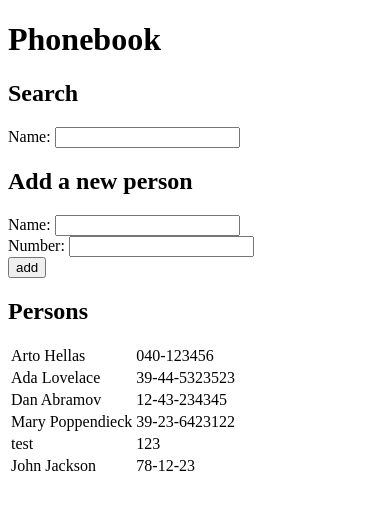
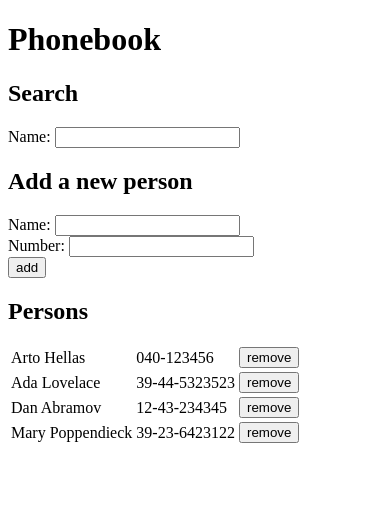
Before and after one commit to cdrbbt/fs-course, a React (Create React App) app in the folder part2/phonebook/: page / in a window 390 px wide. Shown: the top 510 px of the page. Built offline with nearby package versions, Linux system fonts and the light colour scheme; data requests are answered from the project's data file.

Commit message:
2.17 phonebook

```diff
--- a/part2/phonebook/db.json
+++ b/part2/phonebook/db.json
@@ -19,16 +19,6 @@
       "name": "Mary Poppendieck",
       "number": "39-23-6423122",
       "id": 4
-    },
-    {
-      "name": "test",
-      "number": "123",
-      "id": 5
-    },
-    {
-      "name": "John Jackson",
-      "number": "78-12-23",
-      "id": 6
     }
   ]
 }
--- a/part2/phonebook/src/App.js
+++ b/part2/phonebook/src/App.js
@@ -27,12 +27,17 @@ const App = () => {
     } else {
       phonebookService.addPerson(newPerson)
         .then(person => {
-          console.log(person)
           setPersons(persons.concat(person))
           setNewPerson(defaultPerson)
         })
 
     }
+  }
+
+  const deletePerson = (person) => () => {
+    window.confirm(`Delete ${person.name}?`) ?
+    phonebookService.removePerson(person.id).then(() => setPersons(persons.filter(p => p.id !== person.id))) :
+    console.log('cancel')
   }
 
   const nameChange = (event) => setNewPerson({ ...newPerson, name: event.target.value })
@@ -55,6 +60,7 @@ const App = () => {
       />
       <PersonList
         persons={fileteredList}
+        deletePerson={deletePerson}
       />
     </div>
 
--- a/part2/phonebook/src/components/Person.js
+++ b/part2/phonebook/src/components/Person.js
@@ -1,10 +1,11 @@
 import React from 'react'
 
-const Person = ({person}) => {
+const Person = ({person, deletePerson}) => {
   return (
     <tr>
       <td>{person.name}</td>
       <td>{person.number}</td>
+      <td><button onClick={deletePerson(person)}>remove</button></td>
     </tr>
   )
 }
--- a/part2/phonebook/src/components/PersonList.js
+++ b/part2/phonebook/src/components/PersonList.js
@@ -1,13 +1,13 @@
 import React from 'react'
 import Person from './Person'
 
-const PersonList = ({persons}) => {
+const PersonList = ({persons, deletePerson}) => {
   return (
     <div>
       <h2>Persons</h2>
       <table>
         <tbody>
-          {persons.map(person => <Person person={person} key={person.name}/>)}
+          {persons.map(person => <Person person={person} key={person.name} deletePerson={deletePerson}/>)}
         </tbody>
       </table>
     </div>
--- a/part2/phonebook/src/services/phonebookService.js
+++ b/part2/phonebook/src/services/phonebookService.js
@@ -12,4 +12,8 @@ const addPerson = (person) => {
   return request.then(response => response.data)
 }
 
-export default { getPersons, addPerson }
+const removePerson = (id) => {
+  return axios.delete(`${baseUrl}/${id}`)
+}
+
+export default { getPersons, addPerson, removePerson }
```
